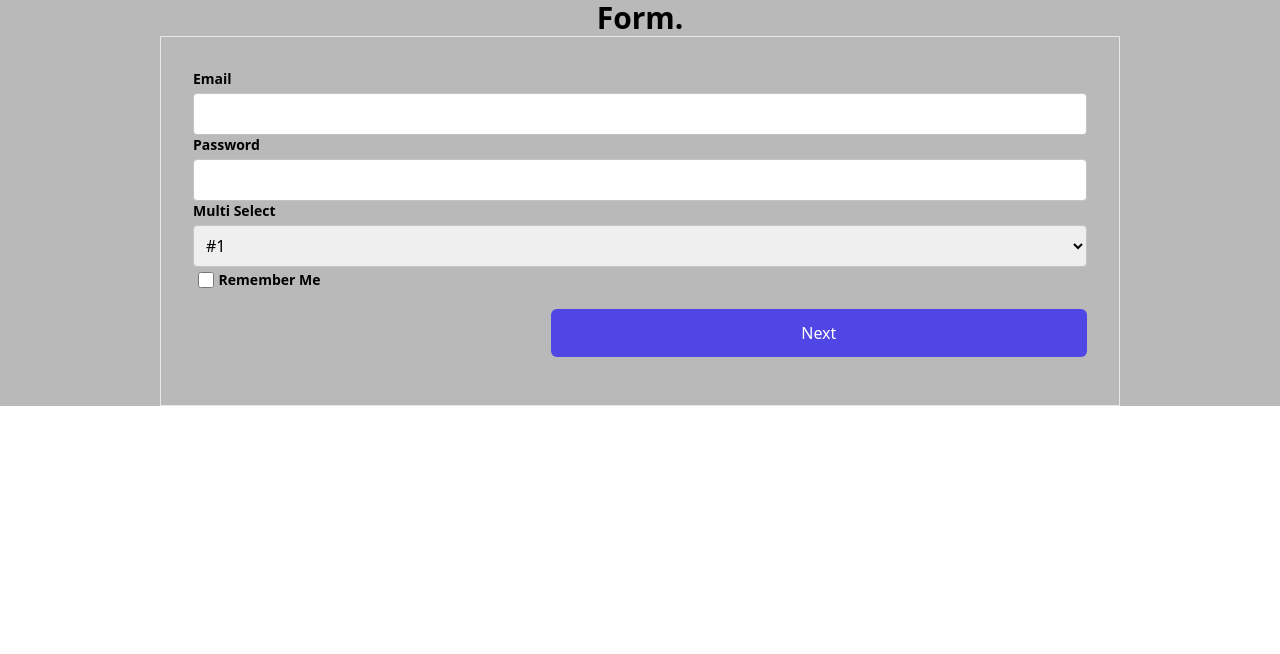
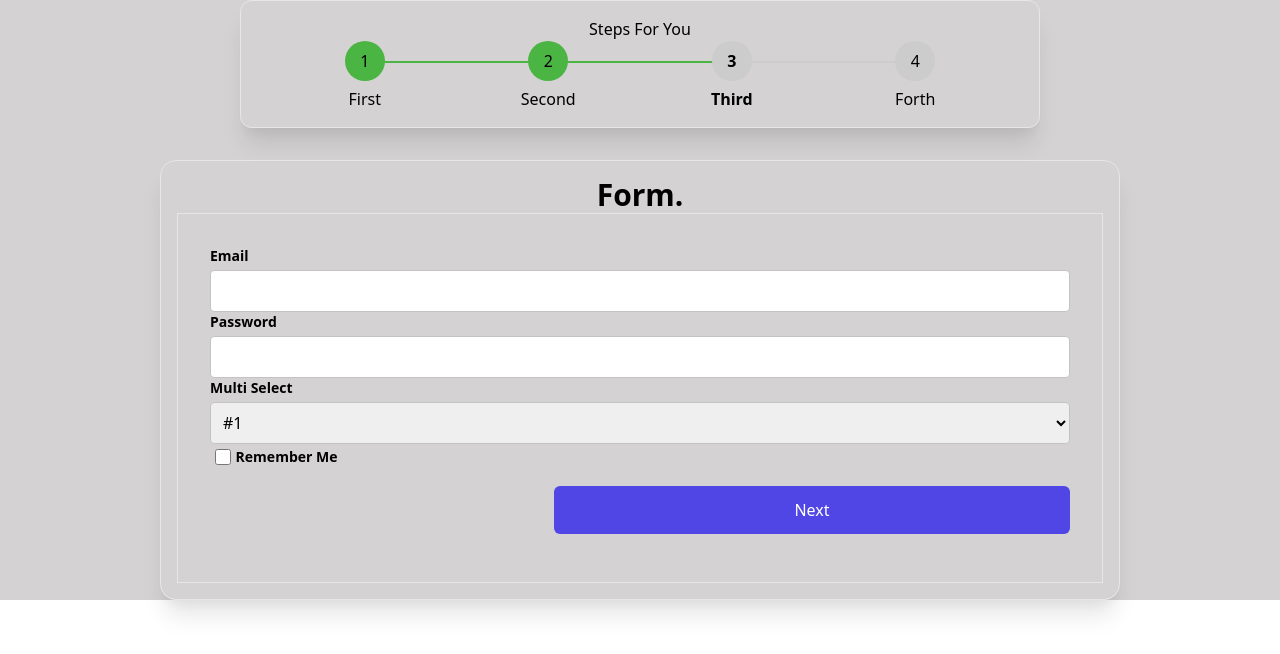
Before and after one commit to bxbalaban/library-app, a React (Create React App) app: page /form in a window 1280 px wide. Shown: the top 654 px of the page. Built offline with nearby package versions, Linux system fonts and the light colour scheme.

Commit message:
Step component moved to form page

```diff
--- a/src/components/style-form.css
+++ b/src/components/style-form.css
@@ -1,5 +1,5 @@
 .form-container{
-    background-color:rgb(185, 185, 185)
+    background-color:rgba(200, 197, 197, 0.777)
 
 }
 
@@ -7,9 +7,13 @@
     display: flex;
     width: 50%;
     margin: auto;
+    margin-top: 2rem;;
+    padding: 1rem;
     flex-direction: column;
     justify-content: center;
-
+    border-radius: 1rem;
+    border-width: 1px;
+    box-shadow: 0 20px 25px -5px rgba(0, 0, 0, 0.1), 0 10px 10px -5px rgba(0, 0, 0, 0.04);
 }
 
 .form-text-container {
@@ -66,8 +70,36 @@
     padding: 2rem;
     border-width: 1px;
 }
+.container_items {
+    display: flex;
+ padding-left: 1rem;
+ padding-right: 1rem;
+ flex-wrap: wrap;
+ justify-content: space-between;
+ }
 
-@media only screen and (min-width:768px) {
+.container-1{
+    display: flex;
+    position:static;
+    padding: 2rem;
+    text-align: center;
+    flex-direction: column;
+    padding: 1rem;
+    flex-wrap: wrap;
+    flex-direction: column;
+    border-radius: 0.75rem;
+    border-width: 1px;
+    box-shadow: 0 20px 25px -5px rgba(0, 0, 0, 0.1), 0 10px 10px -5px rgba(0, 0, 0, 0.04);
+    bottom: 50%;
+    right: 50%;
+    left: 50%;
+    top:-50%;
+    margin-right: 15rem;
+    margin-left: 15rem;
+    margin-bottom: 2rem;
+}
+
+@media only screen and (min-width:900px) {
     .form-container-1 {
         bottom: 20%;
         align-items: flex-start;
@@ -75,4 +107,88 @@
         width: 100%;
         position: relative;
     }
+    .container_1 {
+        bottom: 5%;
+        top:-50%;
+        position:relative;
+        margin-right: 0rem;
+        margin-left: 0rem;
+        margin-bottom: 2rem;
+      }
 }
+
+.stepper-wrapper {
+    margin-top: auto;
+    display: flex;
+    justify-content: space-between;
+    margin-bottom: 20px;
+  }
+  .stepper-item {
+    position: relative;
+    display: flex;
+    flex-direction: column;
+    align-items: center;
+    flex: 1;
+
+    @media (max-width: 768px) {
+      font-size: 12px;
+    }
+  }
+
+  .stepper-item::before {
+    position: absolute;
+    content: "";
+    border-bottom: 2px solid #ccc;
+    width: 100%;
+    top: 20px;
+    left: -50%;
+    z-index: 2;
+  }
+
+  .stepper-item::after {
+    position: absolute;
+    content: "";
+    border-bottom: 2px solid #ccc;
+    width: 100%;
+    top: 20px;
+    left: 50%;
+    z-index: 2;
+  }
+
+  .stepper-item .step-counter {
+    position: relative;
+    z-index: 5;
+    display: flex;
+    justify-content: center;
+    align-items: center;
+    width: 40px;
+    height: 40px;
+    border-radius: 50%;
+    background: #ccc;
+    margin-bottom: 6px;
+  }
+
+  .stepper-item.active {
+    font-weight: bold;
+  }
+
+  .stepper-item.completed .step-counter {
+    background-color: #4bb543;
+  }
+
+  .stepper-item.completed::after {
+    position: absolute;
+    content: "";
+    border-bottom: 2px solid #4bb543;
+    width: 100%;
+    top: 20px;
+    left: 50%;
+    z-index: 3;
+  }
+
+  .stepper-item:first-child::before {
+    content: none;
+  }
+  .stepper-item:last-child::after {
+    content: none;
+  }
--- a/src/pages/formPage.tsx
+++ b/src/pages/formPage.tsx
@@ -1,28 +1,52 @@
 
 import "../components/style-form.css"
-import React,{useState} from "react";
-import {useForm} from "react-hook-form";
+import React, { useState } from "react";
+import { useForm } from "react-hook-form";
 
 const Form = () => {
-  const [formData, setFormData] = useState({email: "", password: "" , remember: "" })
+  const [formData, setFormData] = useState({ email: "", password: "", remember: "" })
 
   const handleChange = (e: React.ChangeEvent<HTMLInputElement>) => {
-     setFormData({...formData, [e.target.name]: e.target.value})
+    setFormData({ ...formData, [e.target.name]: e.target.value })
     console.log(e.target.value)
   }
 
 
   return (
     <div className="form-container">
+      <div className="container-1">
+        <p>Steps For You</p>
+        <div className="container_items">
+          <div className="stepper-item completed">
+            <div className="step-counter">1</div>
+            <div className="step-name">First</div>
+          </div>
+          <div className="stepper-item completed">
+            <div className="step-counter">2</div>
+            <div className="step-name">Second</div>
+          </div>
+          <div className="stepper-item active">
+            <div className="step-counter">3</div>
+            <div className="step-name">Third</div>
+          </div>
+          <div className="stepper-item">
+            <div className="step-counter">4</div>
+            <div className="step-name">Forth</div>
+          </div>
+        </div>
+
+      </div>
       <div className="form-container-1">
+
         <div className="form-text-container">
+
           <div className="form-text-md">Form.</div>
         </div>
         <div className="form-box">
           <form action="" className="margin-top: 1.5rem; ">
             <div>
               <label htmlFor="" className="form-text-sm">Email</label>
-            <input onChange={handleChange} type="email" name="email"  className="form-input"></input>
+              <input onChange={handleChange} type="email" name="email" className="form-input"></input>
             </div>
             <div>
               <label htmlFor="" className="form-text-sm">Password</label>
--- a/src/pages/mainPage.tsx
+++ b/src/pages/mainPage.tsx
@@ -15,29 +15,7 @@ const Main = () => {
         <div>
           <img className="w-full" src={bg_book} alt=""></img>
         </div>
-        <div className="container_1">
-          <p>Steps For You</p>
-          <div className="container_items">
-            <div className="stepper-item completed">
-              <div className="step-counter">1</div>
-              <div className="step-name">First</div>
-            </div>
-            <div className="stepper-item completed">
-              <div className="step-counter">2</div>
-              <div className="step-name">Second</div>
-            </div>
-            <div className="stepper-item active">
-              <div className="step-counter">3</div>
-              <div className="step-name">Third</div>
-            </div>
-            <div className="stepper-item">
-              <div className="step-counter">4</div>
-              <div className="step-name">Forth</div>
 
-            </div>
-          </div>
-
-        </div>
       </div>
     </div>
 
```
Lines whose indentation alone changed are shown as unchanged.
